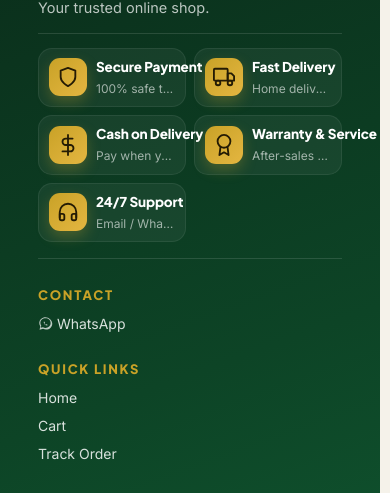
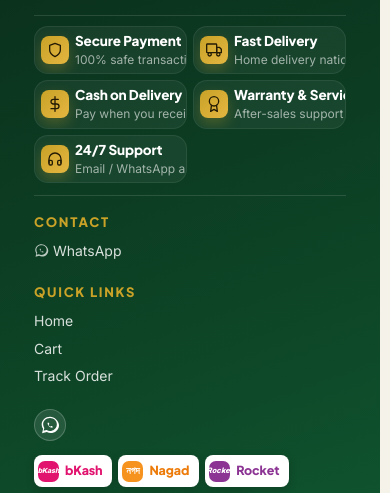
Before and after one commit to ruttom61-design/Dear-It-Bd, a website: page customer.html in a window 390 px wide. Shown: the part 1352-1845 px from the top of the page. Drawn offline with nearby package versions, Linux system fonts and the light colour scheme; no server answers; a web font is replaced by a local one.

Commit message:
Update responsive.css

```diff
--- a/css/responsive.css
+++ b/css/responsive.css
@@ -20,7 +20,6 @@
   .btn-mini{font-size:10.5px!important;min-height:36px!important;padding:7px 3px!important;white-space:normal!important;text-align:center;line-height:1.25}
   .btn-mini .ic{width:14px!important;height:14px!important;flex-shrink:0}
   .product-actions{grid-template-columns:minmax(0,1fr) minmax(0,1fr)}
-  .footer-inner{padding:34px 16px 22px}
 }
 
 .footer-features .feat-tx b,.footer-features .feat-tx small{white-space:normal!important;overflow-wrap:anywhere}
@@ -30,6 +29,27 @@
 
 @media(max-width:900px){
   .footer-features{grid-template-columns:repeat(2,minmax(0,1fr))}
+}
+
+@media(max-width:700px){
+  .footer-inner{padding:22px 14px 18px!important}
+  .footer-brand{font-size:20px!important}
+  .footer-tagline{font-size:13px!important}
+  .footer-features{gap:7px!important;margin:4px 0 16px!important;padding:11px 0 13px!important;grid-template-columns:repeat(2,minmax(0,1fr))!important}
+  .footer-features .feat{padding:7px 7px!important;gap:7px!important;min-width:0;overflow:hidden;align-items:center}
+  .footer-features .feat-ic{width:30px!important;height:30px!important;border-radius:9px!important;flex-shrink:0}
+  .footer-features .feat-ic .ic{width:16px!important;height:16px!important}
+  .footer-features .feat-tx{min-width:0;gap:1px}
+  .footer-features .feat-tx b{font-size:11.5px!important;white-space:normal!important;line-height:1.25}
+  .footer-features .feat-tx small{font-size:10px!important;white-space:normal!important;overflow:visible!important;text-overflow:clip!important;line-height:1.3}
+  .footer-pays{gap:6px!important;margin-bottom:12px!important}
+  .footer-pays .pay{height:27px;padding:2px 9px 2px 3px!important;gap:6px!important;border-radius:8px!important}
+  .footer-pays .pay-ic{width:21px!important;height:21px!important}
+  .footer-pays .pay em{font-size:11px!important}
+  .footer-grid{gap:14px!important;margin-bottom:16px!important}
+  .footer-grid .footer-col ul li{font-size:13px!important}
+  .footer-socials a{width:32px!important;height:32px!important}
+  .footer-bottom{font-size:11.5px!important;padding-top:12px!important;margin-top:14px!important}
 }
 
 @media(max-width:600px){
@@ -51,13 +71,18 @@
   .btn-mini{font-size:9.5px!important;min-height:34px!important;padding:6px 2px!important}
   .price-new{font-size:13.5px!important}
   .section-head h2{font-size:14.5px!important}
-  .footer-inner{padding:28px 14px 20px}
-  .footer-features{gap:7px;padding:12px 0 14px}
-  .footer-features .feat{padding:7px 8px;gap:8px}
-  .footer-features .feat-ic{width:34px;height:34px;border-radius:10px}
+  .footer-inner{padding:18px 12px 16px!important}
+  .footer-features{gap:6px!important;padding:10px 0 12px!important}
+  .footer-features .feat{padding:6px 6px!important;gap:6px!important}
+  .footer-features .feat-ic{width:28px!important;height:28px!important;border-radius:8px!important}
+  .footer-features .feat-tx b{font-size:11px!important}
+}
+
+@media(max-width:360px){
+  .footer-grid{grid-template-columns:1fr!important}
 }
 
 @media(max-width:349px){
   .grid{grid-template-columns:1fr;gap:10px}
-  .footer-features{gap:7px}
+  .footer-features{gap:6px}
 }
```
